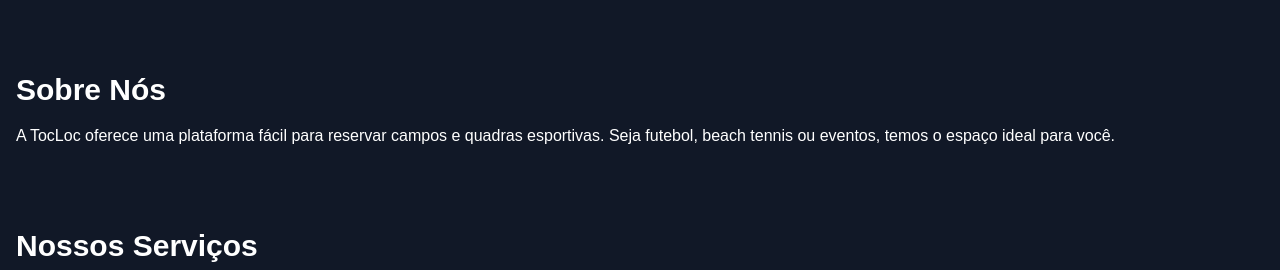
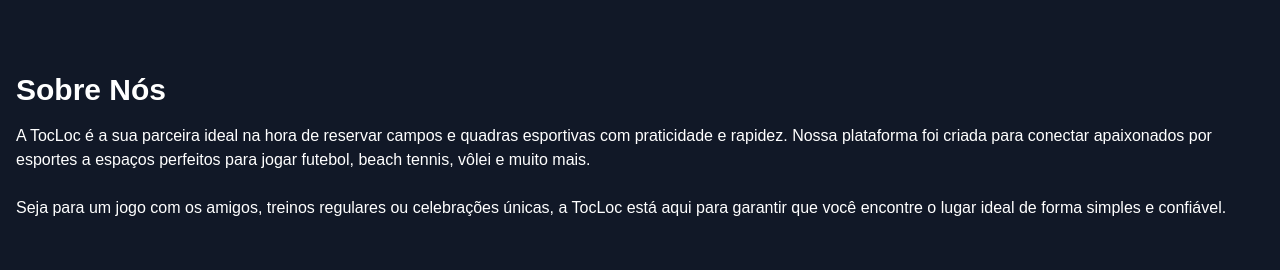
Before and after one commit to matheusclima/tocloc-front, a Next.js app: page / in a window 1280 px wide. Shown: the part 920-1190 px from the top of the page. Built offline with nearby package versions, Linux system fonts and the light colour scheme.

Commit message:
atualizando "sobre nos"

```diff
--- a/src/app/page.tsx
+++ b/src/app/page.tsx
@@ -1,6 +1,6 @@
 'use client';
 import Link from 'next/link';
-import NavBar from '../components/ui/navBar';
+import NavBar from '../components/ui/navbar';
 
 export default function Home() {
   return (
@@ -23,7 +23,11 @@ export default function Home() {
       <section id="about" className="container mx-auto px-4 mt-20">
         <h2 className="text-3xl font-bold mb-4">Sobre Nós</h2>
         <p>
-          A TocLoc oferece uma plataforma fácil para reservar campos e quadras esportivas. Seja futebol, beach tennis ou eventos, temos o espaço ideal para você.
+          A TocLoc é a sua parceira ideal na hora de reservar campos e quadras esportivas com praticidade e rapidez. Nossa plataforma foi criada para conectar apaixonados por esportes a espaços perfeitos para jogar futebol, beach tennis, vôlei e muito mais.
+        </p>
+        <br />
+        <p>
+        Seja para um jogo com os amigos, treinos regulares ou celebrações únicas, a TocLoc está aqui para garantir que você encontre o lugar ideal de forma simples e confiável.
         </p>
       </section>
 
```
